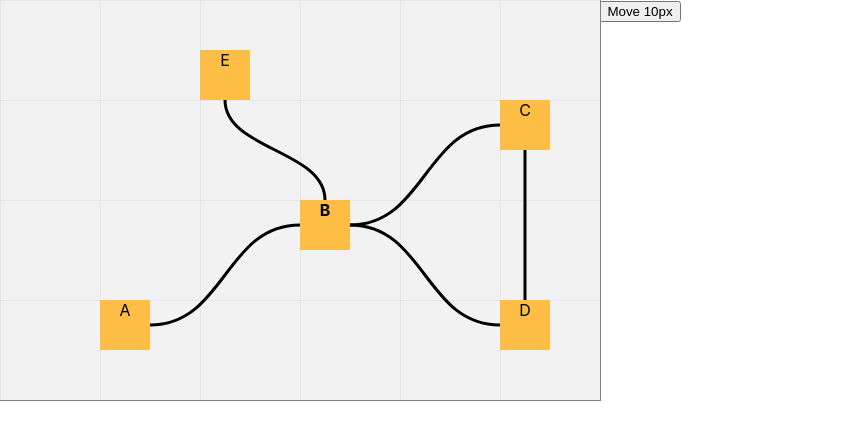
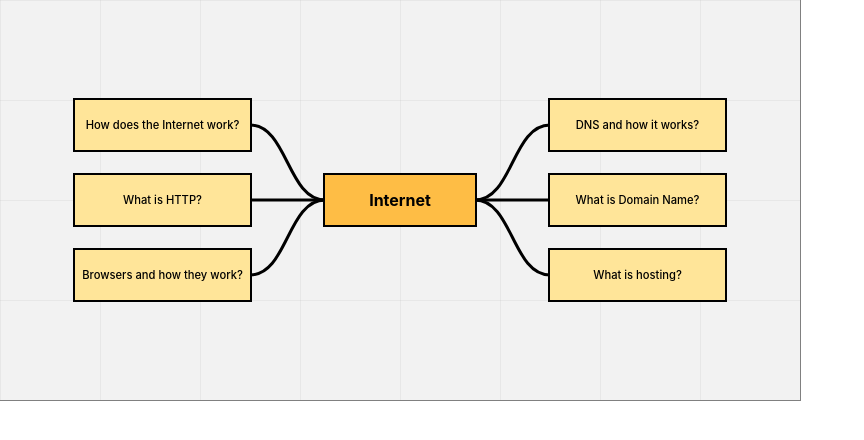
Before and after one commit to w-smesnoj/my-app, a React (Create React App) app: page / in a window 1280 px wide. Shown: the top 440 px of the page, without its empty margins (0-864 px from the left). Built offline with nearby package versions, Linux system fonts and the light colour scheme.

Commit message:
added meaningful content to board

```diff
--- a/src/Board/Board.css
+++ b/src/Board/Board.css
@@ -1,6 +1,6 @@
 .board {
   position: absolute;
-  width: 600px;
+  width: 800px;
   height: 400px;
   outline: 1px solid gray;
   background-color: hsl(0deg 0% 95%);
@@ -47,3 +47,17 @@ path {
   z-index: 3;
   box-sizing: border-box;
 }
+.shape {
+  outline: 2px solid black;
+  display: flex;
+  align-items: center;
+  justify-content: center;
+}
+.main {
+  background: #febd45;
+}
+.sub {
+  background: #ffe599;
+  font-size: 0.7em;
+  font-weight: 500;
+}
--- a/src/Board/Board.js
+++ b/src/Board/Board.js
@@ -7,7 +7,6 @@ class Shape extends React.Component {
   render() {
     const cfg = this.props.config;
     const shapeStyle = {
-      background: '#febd45',
       width: cfg.dim.w,
       height: cfg.dim.h,
       transform: `translate(${cfg.pos.x}px, ${cfg.pos.y}px) `,
@@ -20,6 +19,7 @@ class Shape extends React.Component {
         style={{ ...shapeStyle, ...style }}
         ref={this.props.setRef}
         onClick={this.props.onClick}
+        className={`shape ${cfg.className}`}
       >
         {cfg.text.data}
       </div>
@@ -211,14 +211,6 @@ export default class Board extends React.Component {
       },
     });
   }
-  moveShape() {
-    let itemArray = [...this.state.items];
-    let box2 = itemArray[1];
-    box2.pos.x = box2.pos.x + 10;
-    this.setState({
-      items: itemArray,
-    });
-  }
   focusItem(e, item, ref) {
     e.stopPropagation();
     e.nativeEvent.stopImmediatePropagation();
@@ -319,7 +311,6 @@ export default class Board extends React.Component {
             {smartBezier}
           </svg>
         </div>
-        <button onClick={() => this.moveShape()}>Move 10px</button>
       </div>
     );
   }
--- a/src/Board/itemConfig.js
+++ b/src/Board/itemConfig.js
@@ -3,80 +3,78 @@ export const items = [
     type: 'shape',
     id: 'A',
     dim: {
-      w: 50,
+      w: 150,
       h: 50,
     },
     pos: {
-      x: 100,
-      y: 300,
+      x: 325,
+      y: 175,
     },
     text: {
-      data: 'A',
-      bold: false,
+      data: 'Internet',
+      bold: true,
     },
+    className: 'main',
   },
   {
     type: 'shape',
     id: 'B',
     dim: {
-      w: 50,
+      w: 175,
       h: 50,
     },
     pos: {
-      x: 300,
-      y: 200,
+      x: 75,
+      y: 100,
     },
     text: {
-      data: 'B',
-      bold: true,
+      data: 'How does the Internet work?',
+      bold: false,
     },
+    className: 'sub',
   },
   {
     type: 'shape',
     id: 'C',
     dim: {
-      w: 50,
+      w: 175,
       h: 50,
     },
     pos: {
-      x: 500,
-      y: 100,
+      x: 75,
+      y: 175,
     },
     text: {
-      data: 'C',
+      data: 'What is HTTP?',
       bold: false,
     },
+    className: 'sub',
   },
   {
     type: 'shape',
     id: 'D',
     dim: {
-      w: 50,
+      w: 175,
       h: 50,
     },
     pos: {
-      x: 500,
-      y: 300,
+      x: 75,
+      y: 250,
     },
     text: {
-      data: 'D',
+      data: 'Browsers and how they work?',
       bold: false,
     },
+    className: 'sub',
   },
   {
-    type: 'shape',
-    id: 'E',
-    dim: {
-      w: 50,
-      h: 50,
+    type: 'smart-bezier',
+    ID: 'E',
+    from: {
+      id: 'A',
     },
-    pos: {
-      x: 200,
-      y: 50,
-    },
-    text: {
-      data: 'E',
-      bold: false,
+    to: {
+      id: 'B',
     },
   },
   {
@@ -86,47 +84,98 @@ export const items = [
       id: 'A',
     },
     to: {
-      id: 'B',
+      id: 'C',
     },
   },
   {
     type: 'smart-bezier',
     ID: 'G',
     from: {
-      id: 'B',
-    },
-    to: {
-      id: 'C',
-    },
-  },
-  {
-    type: 'smart-bezier',
-    ID: 'H',
-    from: {
-      id: 'B',
+      id: 'A',
     },
     to: {
       id: 'D',
     },
   },
   {
+    type: 'shape',
+    id: 'H',
+    dim: {
+      w: 175,
+      h: 50,
+    },
+    pos: {
+      x: 550,
+      y: 100,
+    },
+    text: {
+      data: 'DNS and how it works?',
+      bold: false,
+    },
+    className: 'sub',
+  },
+  {
+    type: 'shape',
+    id: 'I',
+    dim: {
+      w: 175,
+      h: 50,
+    },
+    pos: {
+      x: 550,
+      y: 175,
+    },
+    text: {
+      data: 'What is Domain Name?',
+      bold: false,
+    },
+    className: 'sub',
+  },
+  {
+    type: 'shape',
+    id: 'J',
+    dim: {
+      w: 175,
+      h: 50,
+    },
+    pos: {
+      x: 550,
+      y: 250,
+    },
+    text: {
+      data: 'What is hosting?',
+      bold: false,
+    },
+    className: 'sub',
+  },
+  {
     type: 'smart-bezier',
-    ID: 'I',
+    ID: 'G',
     from: {
-      id: 'D',
+      id: 'A',
     },
     to: {
-      id: 'C',
+      id: 'H',
     },
   },
   {
     type: 'smart-bezier',
-    ID: 'J',
+    ID: 'G',
     from: {
-      id: 'B',
+      id: 'A',
     },
     to: {
-      id: 'E',
+      id: 'I',
+    },
+  },
+  {
+    type: 'smart-bezier',
+    ID: 'G',
+    from: {
+      id: 'A',
+    },
+    to: {
+      id: 'J',
     },
   },
 ];
```
